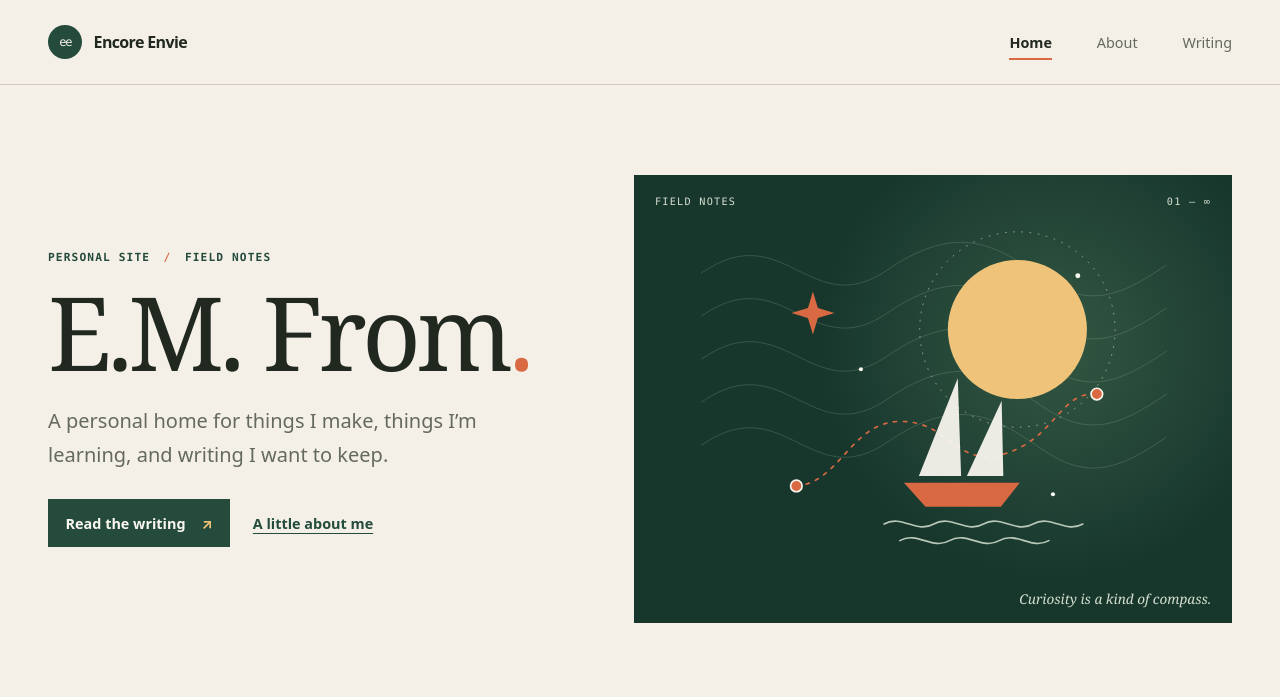
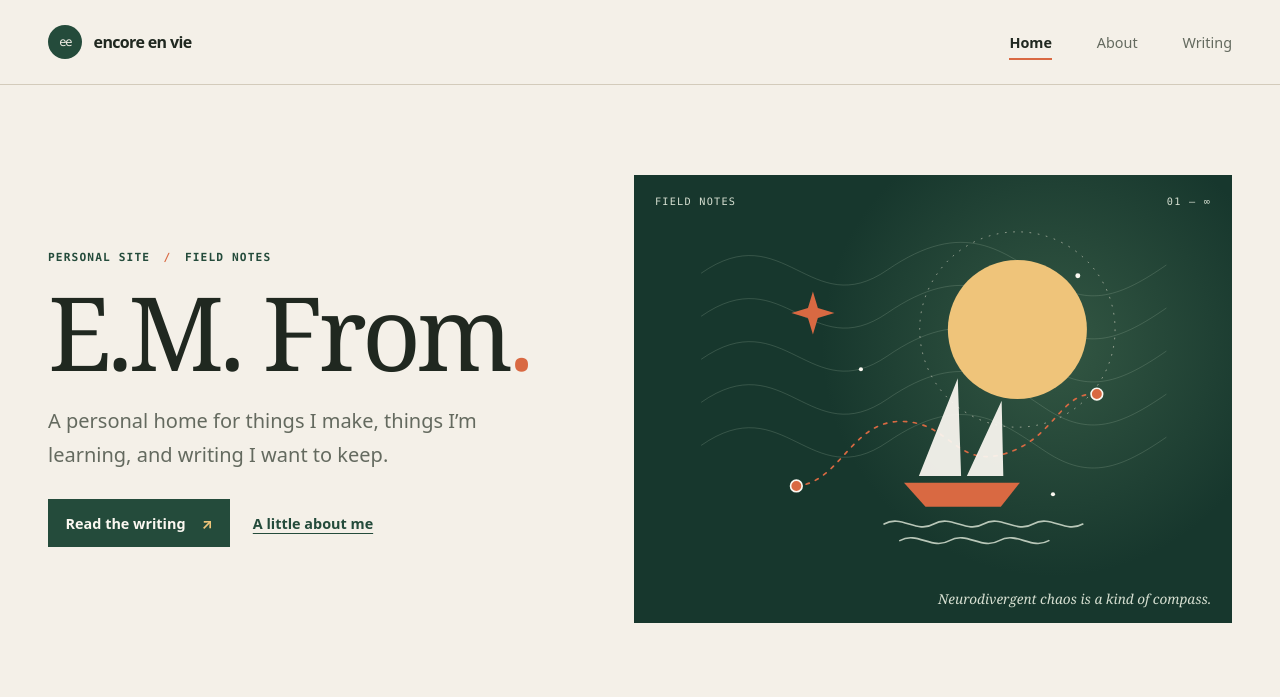
Before and after one commit to emfrom/emfrom, a Jekyll site: the page built from docs/index.md, in a window 1280 px wide. Shown: the top 697 px of the page. Built offline with Jekyll 4.4.1, drawn with Linux system fonts in a browser that asks for light colours.

Commit message:
Rename site to encore en vie (#3)
* fix: rename site to encore en vie

* copy: update home illustration caption

```diff
--- a/docs/_config.yml
+++ b/docs/_config.yml
@@ -1,4 +1,4 @@
-title: Encore Envie
+title: encore en vie
 description: Personal notes and writing by Em From.
 url: https://encoreenvie.eu
 baseurl: ""
--- a/docs/_data/profile.yml
+++ b/docs/_data/profile.yml
@@ -1,5 +1,5 @@
 name: E.M. From
-site_name: Encore Envie
+site_name: encore en vie
 intro: A personal home for things I make, things I’m learning, and writing I want to keep.
 interests:
   - ez80 and microcontrollers
--- a/docs/_layouts/home.html
+++ b/docs/_layouts/home.html
@@ -28,7 +28,7 @@ layout: default
       <circle class="star" cx="173" cy="196" r="2.5"/>
       <circle class="star" cx="405" cy="347" r="2.5"/>
     </svg>
-    <p class="art-note">Curiosity is a kind of compass.</p>
+    <p class="art-note">Neurodivergent chaos is a kind of compass.</p>
   </div>
 </section>
 
```
